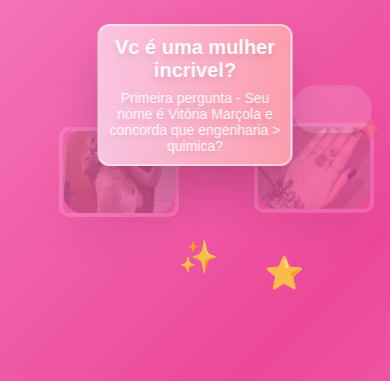
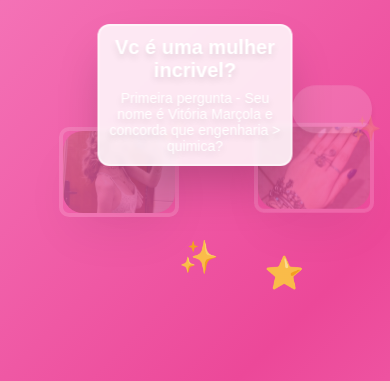
Before and after one commit to pedrinhocorrea/quiz, a plain HTML site: page index.html in a window 390 px wide. Shown: the top 381 px of the page. Drawn offline with Linux system fonts and the light colour scheme.

Commit message:
Update globals.css

```diff
--- a/globals.css
+++ b/globals.css
@@ -563,7 +563,17 @@ body {
     z-index: 1;
   }
   .background-images {
-    z-index: 1;
+    z-index: 0;
+  }
+  .bg-image,
+  .celebration-image {
+    z-index: 0;
+  }
+  .balloon,
+  .game-header {
+    z-index: 2;
+    background: rgba(255,255,255,0.85);
+    backdrop-filter: blur(2px);
   }
   .celebration-title {
     font-size: 32px;
```
